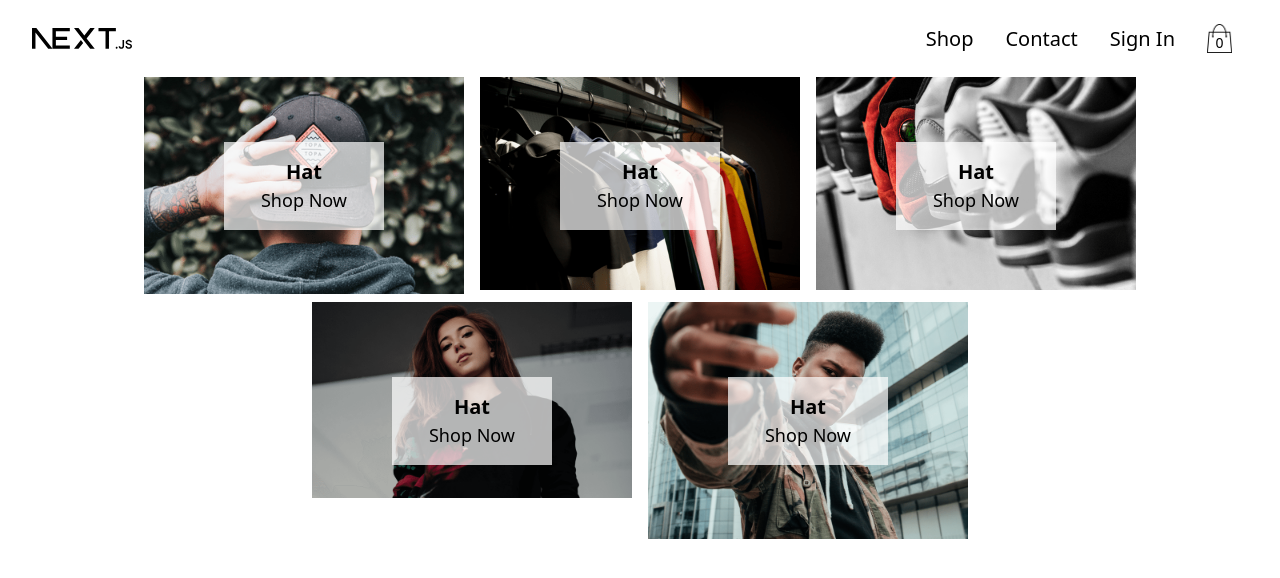
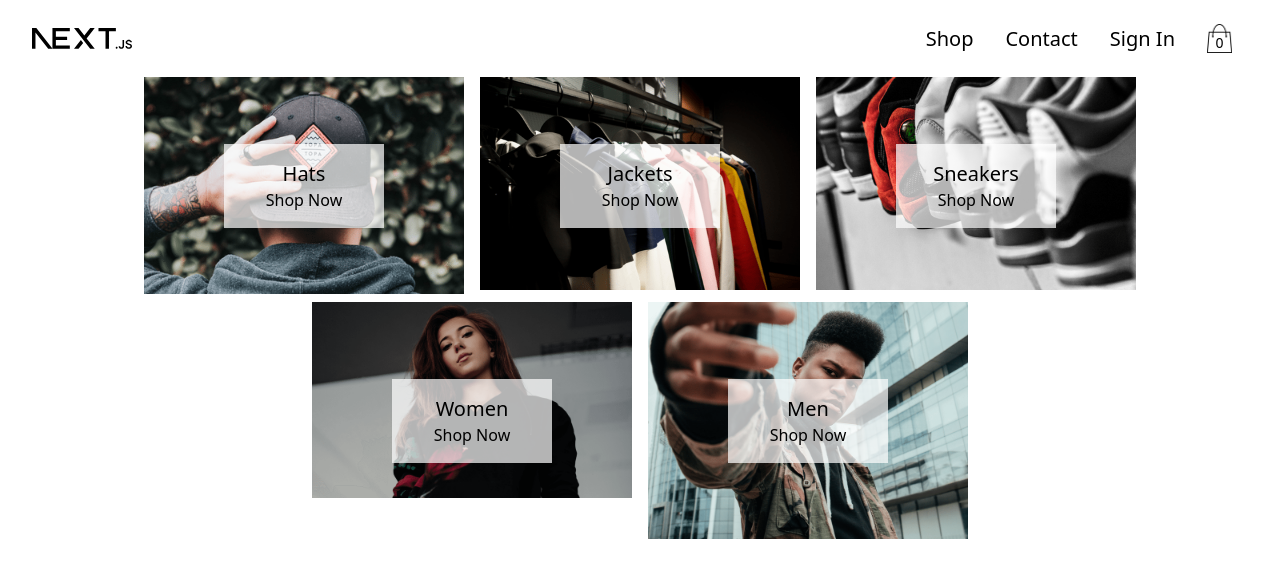
Before and after one commit to jafar-fahimi/next-clothes-store, a Next.js app: page / in a window 1280 px wide. Shown: the top 578 px of the page. Built offline with nearby package versions, Linux system fonts and the light colour scheme.

Commit message:
pages/hats & its link in Catagory.tsx added

```diff
--- a/components/allCatagories.tsx
+++ b/components/allCatagories.tsx
@@ -7,14 +7,14 @@ export default function AllCatagories() {
     <section className="">
       {/* <div className="grid grid-cols-3 grid-flow-row-dense justify-center gap-x-4 gap-y-4 mb-2"> */}
       <div className="flex flex-col flex-wrap sm:flex-row justify-center gap-x-4 gap-y-4 mb-2">
-        <Catagory srcProp={brownHat} cat="Hat" />
-        <Catagory srcProp={jacket} cat="Hat" />
-        <Catagory srcProp={sneakers} cat="Hat" />
+        <Catagory srcProp={brownHat} cat="Hats" />
+        <Catagory srcProp={jacket} cat="Jackets" />
+        <Catagory srcProp={sneakers} cat="Sneakers" />
       </div>
       {/* <div className="inline-grid grid-cols-2 grid-flow-row-dense justify-center items-center justify-center gap-x-4 gap-y-4"> */}
       <div className="flex flex-col flex-wrap sm:flex-row justify-center gap-x-4 gap-y-4">
-        <Catagory srcProp={women} cat="Hat" />
-        <Catagory srcProp={men} cat="Hat" />
+        <Catagory srcProp={women} cat="Women" />
+        <Catagory srcProp={men} cat="Men" />
       </div>
     </section>
   );
--- a/components/catagory.tsx
+++ b/components/catagory.tsx
@@ -1,9 +1,10 @@
+import Link from "next/link";
 import Image, { StaticImageData } from "next/image";
 type Props = { srcProp: string | StaticImageData; cat: string };
 
 export default function Catagory({ srcProp, cat }: Props) {
   return (
-      <div className="relative">
+    <Link className="relative" href={`/${cat.toLowerCase()}`}>
       <div className="w-80 -z-10 group">
         <Image
           alt="Catagory Item Image"
@@ -12,10 +13,10 @@ export default function Catagory({ srcProp, cat }: Props) {
           quality={100}
         />
         <div className="absolute hover:cursor-pointer -translate-x-1/2 -translate-y-1/2 top-1/2 left-1/2 w-40 bg-white/70 py-4 px-2 text-center">
-            <h3 className="md:text-xl font-bold">{cat}</h3>
-            <span className="md:text-lg">Shop Now</span>
+          <h3 className="md:text-xl">{cat}</h3>
+          <span className="font-thin">Shop Now</span>
         </div>
       </div>
-      </div>
+    </Link>
   );
 }
--- /dev/null
+++ b/pages/hats/index.tsx
@@ -0,0 +1,3 @@
+export default function HatsPage() {
+  return <div>HatsPage</div>;
+}
```
Lines whose indentation alone changed are shown as unchanged.
